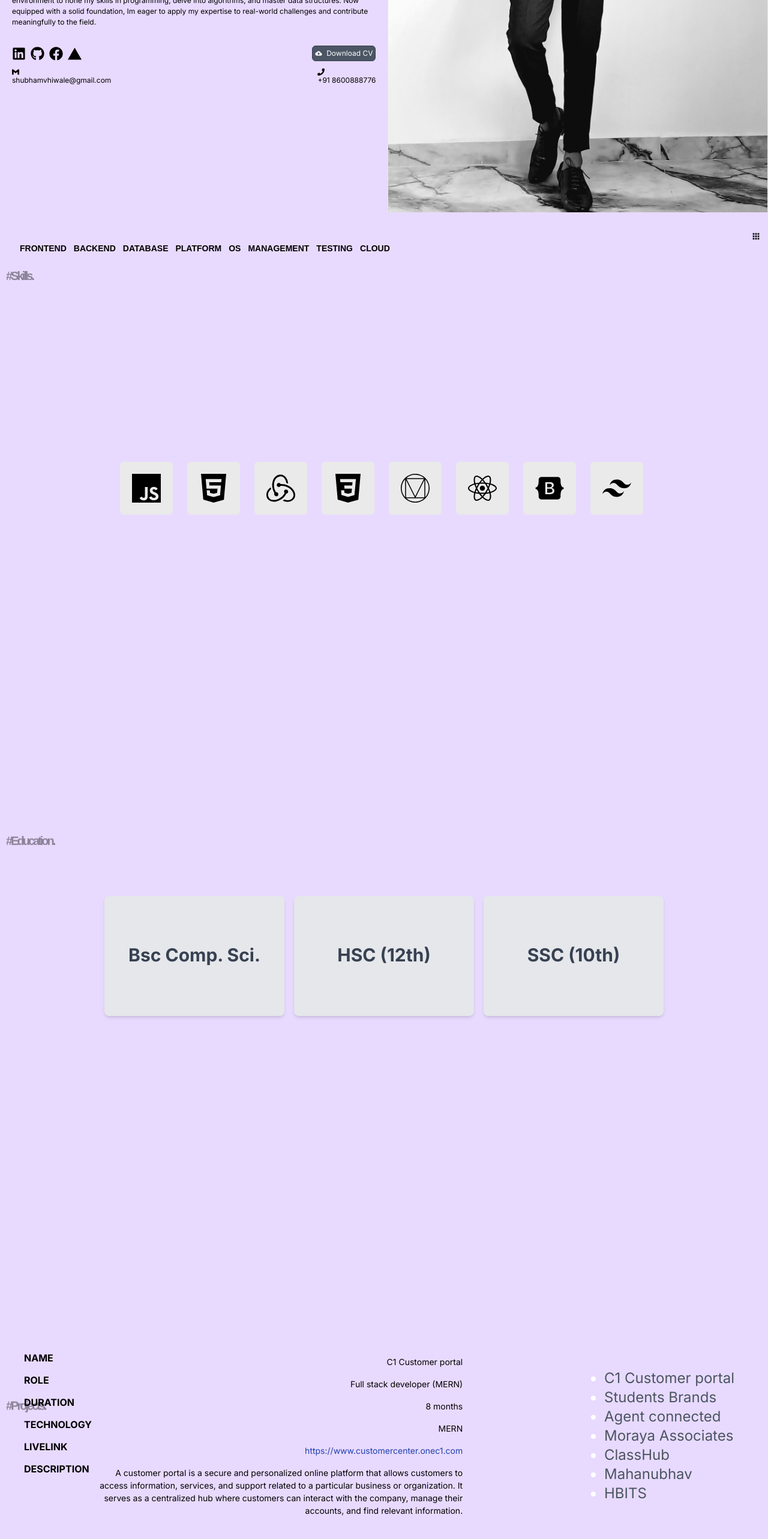
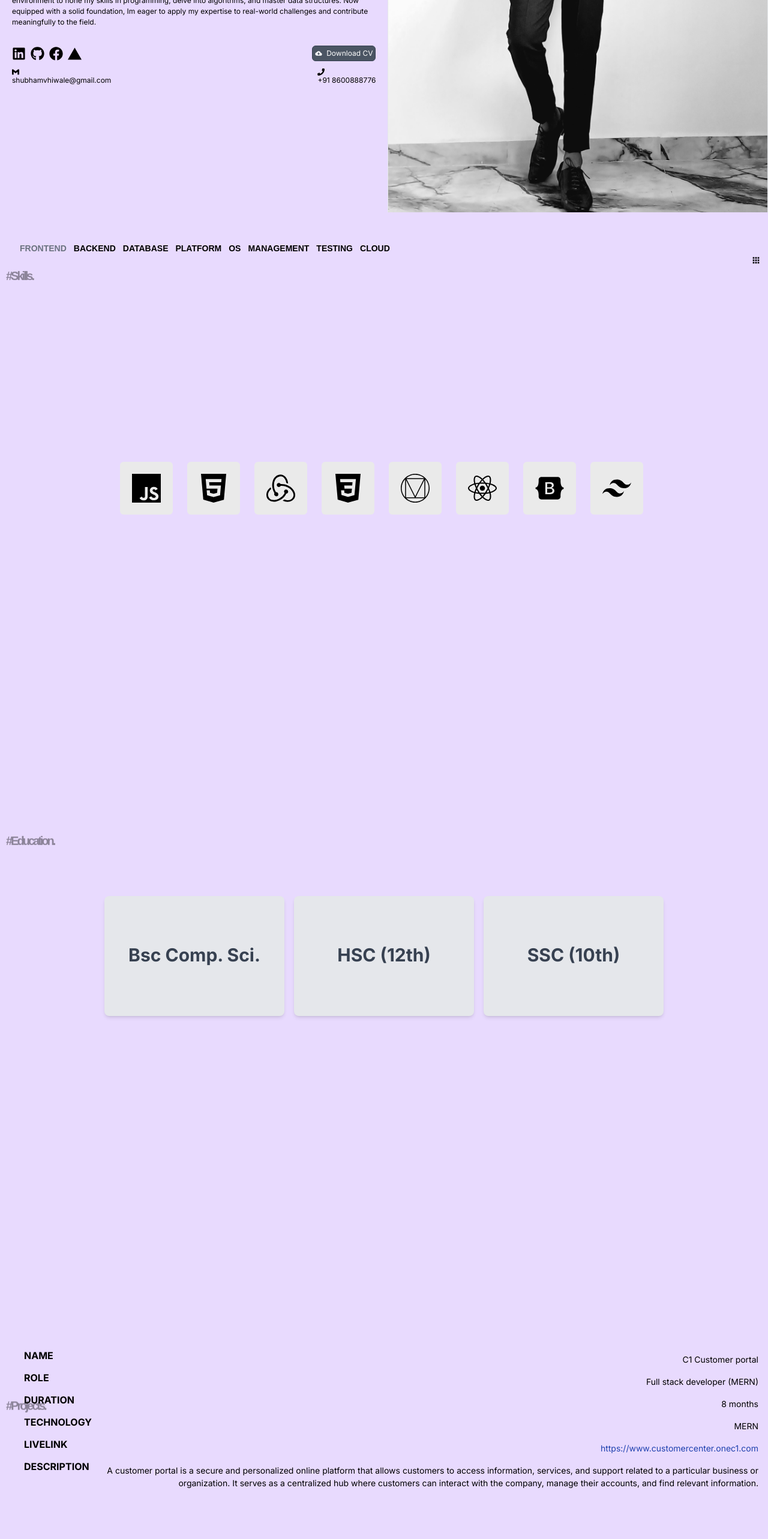
Before and after one commit to shubhamvhiwale/portfolio-main, a Next.js app: page / in a window 1280 px wide. Shown: the part 2826-5392 px from the top of the page at 60% size. Built offline with nearby package versions, Linux system fonts and the light colour scheme.

Commit message:
updated code with enhancement

```diff
--- a/src/app/components/Education/index.tsx
+++ b/src/app/components/Education/index.tsx
@@ -34,7 +34,12 @@ const Education = () => {
     <div className="w-full h-[100vh]">
       <motion.div className="bg-#e8dafe flex items-center justify-center h-screen">
         {/* className="grid grid-cols-1 sm:grid-cols-2 md:grid-cols-3 lg:grid-cols-4 gap-4 */}
-        <div className="flex flex-wrap items-center justify-center">
+        <div
+          className="flex flex-wrap items-center justify-center"
+          data-aos="fade-up"
+          data-aos-delay="600"
+          data-aos-offset="100px"
+        >
           {items.map((item) => (
             <motion.div
               className={`card m-2 bg-gray-200 rounded-lg shadow-md cursor-pointer transform transition-transform duration-500 hover:scale-105 ${
--- a/src/app/components/Profile/index.tsx
+++ b/src/app/components/Profile/index.tsx
@@ -53,26 +53,36 @@ const Profile = ({ image, name, age }: ProfileProps) => {
         <div className="flex justify-between items-center">
           <div className="flex">
             <motion.div whileHover={{ scale: 1.1 }} whileTap={{ scale: 0.8 }}>
-              <div data-aos="fade-up" data-aos-delay="600">
+              <a
+                target="__blank"
+                href="https://www.linkedin.com/in/shubham-hiwale-6329b0242"
+                data-aos="fade-up"
+                data-aos-delay="600"
+              >
                 <FaLinkedin
                   key="linkedin-icon"
                   size={23}
                   className="cursor-pointer hover:text-blue-500"
                 />
-              </div>
+              </a>
             </motion.div>
             <motion.div
               whileHover={{ scale: 1.1 }}
               whileTap={{ scale: 0.8 }}
               className="ml-2"
             >
-              <div data-aos="fade-up" data-aos-delay="700">
+              <a
+                target="__blank"
+                href="https://github.com/shubhamvhiwale"
+                data-aos="fade-up"
+                data-aos-delay="700"
+              >
                 <FaGithub
                   key="github-icon"
                   size={23}
                   className="cursor-pointer hover:text-gray-700"
                 />
-              </div>
+              </a>
             </motion.div>
             <motion.div
               whileHover={{ scale: 1.1 }}
@@ -118,6 +128,7 @@ const Profile = ({ image, name, age }: ProfileProps) => {
           <div
             data-aos="fade-right"
             data-aos-delay="600"
+            data-aos-offset="100px"
             data-tooltip-id="gmail-tooltip"
             className="cursor-pointer  hover:font-bold email-container mt-3"
             onClick={() => redirectToGmail("shubhamvhiwale@rgmail.com")}
@@ -130,6 +141,7 @@ const Profile = ({ image, name, age }: ProfileProps) => {
           <div
             data-aos="fade-left"
             data-aos-delay="600"
+            data-aos-offset="100px"
             data-tooltip-id="phone-num-tooltip"
             className="cursor-pointer  hover:font-bold phone-container mt-3"
             onClick={() => redirectToPhoneDial("8600888776")}
--- a/src/app/components/Projects/index.tsx
+++ b/src/app/components/Projects/index.tsx
@@ -43,8 +43,13 @@ const Projects = () => {
     <div className="project-container flex flex-col w-full sm:flex-row relative bg-[#e8dafe]">
       <AnimatePresence initial={false} custom={direction}>
         <motion.div
+          style={{
+            zIndex: 500,
+            width: "100%",
+            left: 0,
+          }}
           key={page}
-          className="caresoul-container h-[33rem] sm:h-auto  shadow-2xl mt-3 sm:mt-auto  bg-[#dec9ff]  sm:shadow-none top-0 sm:top-auto sm:pl-10 sm:bg-[#e8dafe] min-w-[20rem] w-full p-2 sm:border-none  border border-b-gray-900"
+          className="caresoul-container pt-10 h-[28rem] sm:h-auto  shadow-2xl mt-3 sm:mt-auto  bg-[#dec9ff]  sm:shadow-none top-0 sm:top-auto sm:pl-10 sm:bg-[#e8dafe] min-w-[20rem] w-full sm:w-[50%] p-2 sm:border-none  border border-b-gray-900"
           custom={direction}
           variants={variants}
           initial="enter"
@@ -70,11 +75,17 @@ const Projects = () => {
           {Object.keys(projectData[imageIndex]).map(
             (key: string, index: number) => (
               <div
-                className="flex justify-between sm:w-[60%]"
+                className="flex justify-between w-full"
                 key={`projectData-${index}`}
               >
                 <div className="font-bold uppercase">{key}</div>
-                <div className="p-2 text-[14px] text-end">
+                <div
+                  style={{
+                    height: key === "description" ? "140px" : "",
+                    overflow: key === "description" ? "auto" : "",
+                  }}
+                  className="p-2 text-[14px] text-end"
+                >
                   {Array.isArray(projectData[imageIndex][key])
                     ? projectData[imageIndex][key].map((link: string) => (
                         <>
@@ -95,14 +106,17 @@ const Projects = () => {
           )}
         </motion.div>
       </AnimatePresence>
-      <div className="text-white text-2xl z-20 w-full h-full flex justify-center sm:justify-end items-end pb-20 sm:pb-0 sm:items-center sm:mr-14">
-        <ol className="list-disc">
+      <div
+        style={{ zIndex: 0 }}
+        className="text-white text-2xl z-20 w-full h-full flex justify-center sm:justify-end items-end pb-20 sm:pb-0 sm:items-center"
+      >
+        <ol className="list-disc ml-8  sm:mr-14 uppercase marker:text-black">
           {projectData.map(({ name }, index) => (
-            <li key={index}>
+            <li key={index} className="uppercase">
               <motion.button
                 whileHover={{ scale: 1.1 }}
                 whileTap={{ scale: 0.8 }}
-                className={"text-gray-600"}
+                className={"text-gray-600 uppercase"}
                 onClick={() => {
                   paginate(index);
                 }}
--- a/src/app/components/Skills/index.tsx
+++ b/src/app/components/Skills/index.tsx
@@ -22,10 +22,12 @@ const Skills = () => {
                 <li
                   style={{ backgroundColor: "#e8dafe" }}
                   key={item.label}
-                  className={item === selectedTab ? "selected" : ""}
+                  className={item === selectedTab ? "text-gray-500" : ""}
                   onClick={() => setSelectedTab(item)}
                 >
-                  <div className=" ml-1 p-1 uppercase font-bold">{`${item.label}`}</div>
+                  <div
+                    className={`ml-1 p-1 uppercase font-bold`}
+                  >{`${item.label}`}</div>
                   {item === selectedTab ? (
                     <motion.div className="underline" layoutId="underline" />
                   ) : null}
@@ -38,7 +40,7 @@ const Skills = () => {
           <motion.button
             whileHover={{ scale: 1.5 }}
             whileTap={{ scale: 0.9 }}
-            className="mr-1 pt-1 fixed right-2 top-2"
+            className="mr-1 pt-1 fixed right-2 top-12"
             onClick={handleWholeArr}
           >
             <CgMenuGridR />
--- a/src/app/globals.css
+++ b/src/app/globals.css
@@ -144,7 +144,7 @@ code {
 }
 
 ::-webkit-scrollbar-thumb {
-  background: violet;
+  background: rgb(246, 191, 255);
   -webkit-border-radius: 1ex;
 }
 
```
